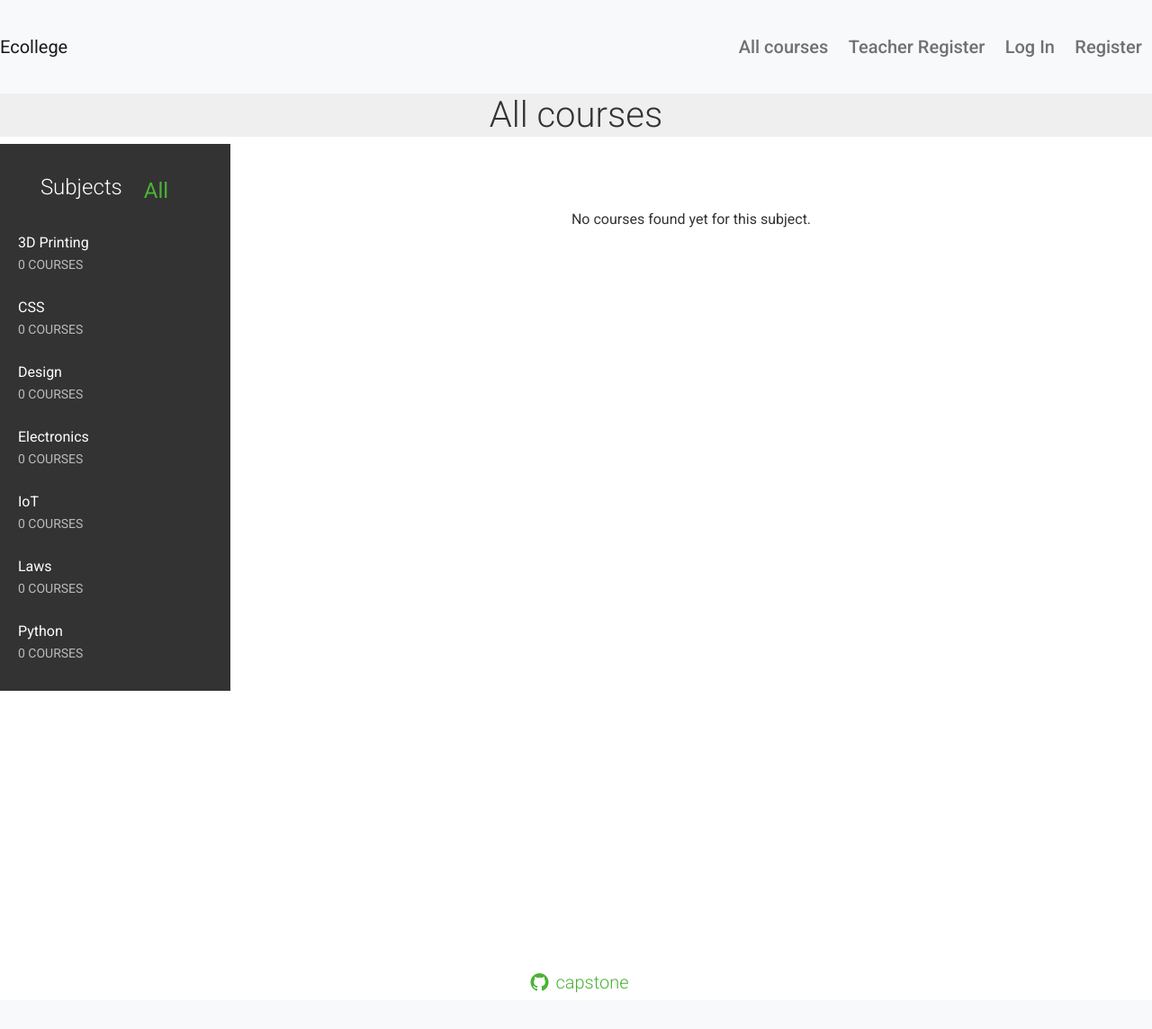
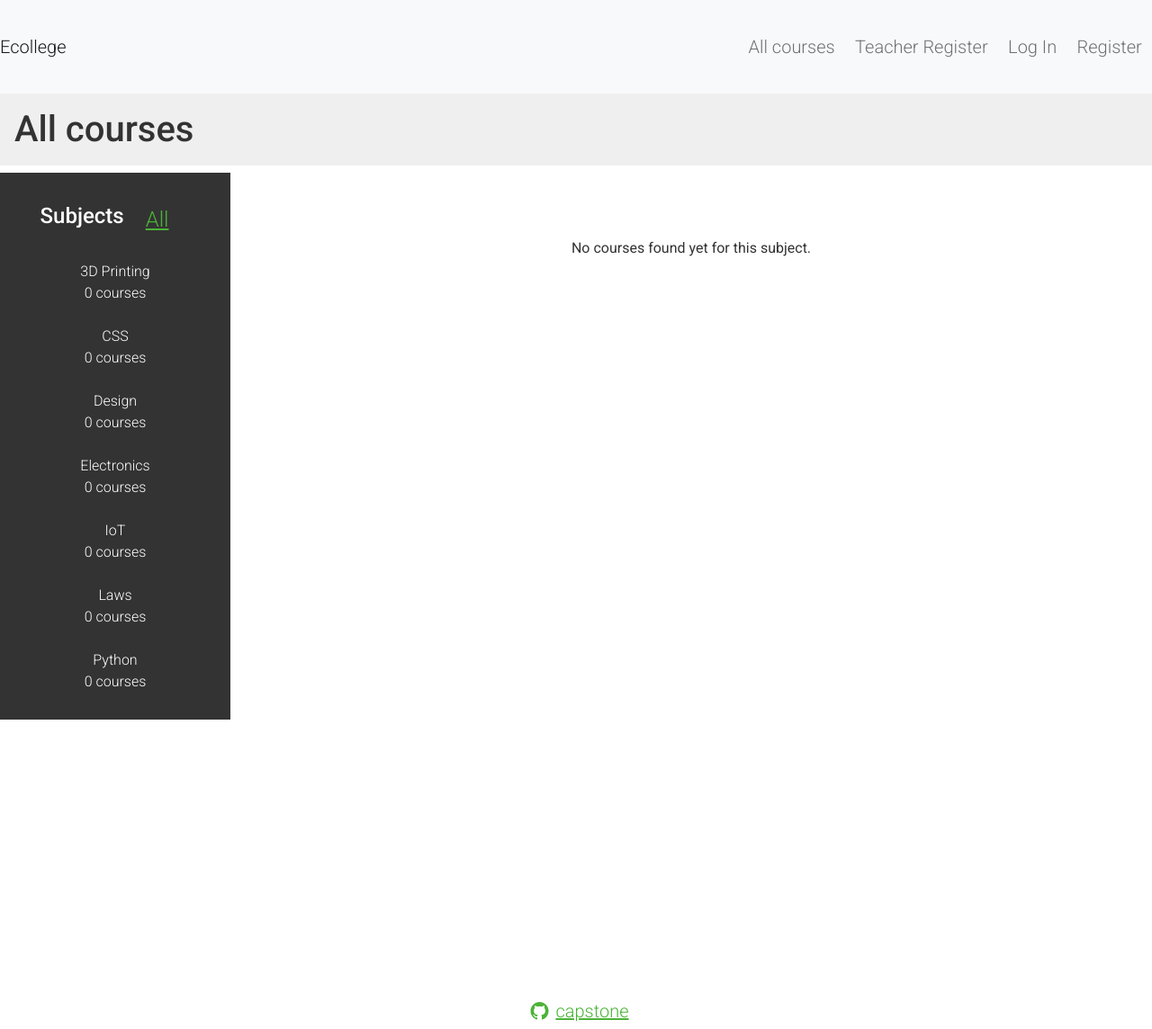
Before and after one commit to coglescode/ecollege, a Django app: page /course_list in a window 1280 px wide. Shown: the whole page at 90% size. Before the commit the page ends 1103 px from the top, so only its background shows below. Run offline with Django 3.2, Linux system fonts and the light colour scheme; data comes from the database, SQL or seed files in the repository; data that the repository does not hold is empty.

Commit message:
static dir updated

```diff
--- a/static/ecollege/css/main.css
+++ b/static/ecollege/css/main.css
@@ -55,15 +55,6 @@
 
     a {
         color:#4bb336;
-        text-decoration:none;
-
-    }
-
-    ul {
-        float:left;
-    }
-
-    h1, h2, h3, h4, h5, h6 {
         font-family:'Roboto', sans-serif;
         font-weight:300;
         text-align: center;
@@ -73,8 +64,7 @@
         background:#efefef;
         width:100%;
         overflow:auto;
-
-        text-align: center;
+        padding: 1rem;
     }
 
     #menuLogin{
@@ -181,10 +171,6 @@
 
     .contents ul li:hover {
         background:#3f3f3f;
-    }
-
-    .contents ul span {
-        text-transform:uppercase;
         color:#bbb;
         font-size:14px;
     }
@@ -262,7 +248,7 @@
         text-transform:uppercase;
         border:none;
         padding:10px 20px;
-        margin:20px 0;
+        margin: 20px 0;
     }
 
     a.secondary-button {
```
